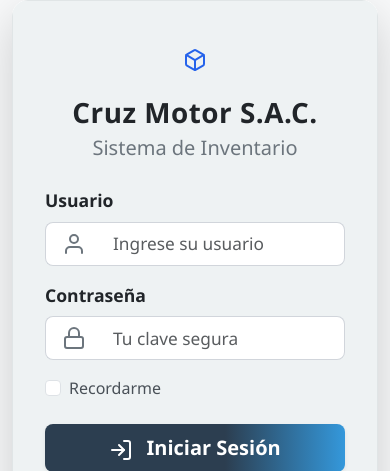
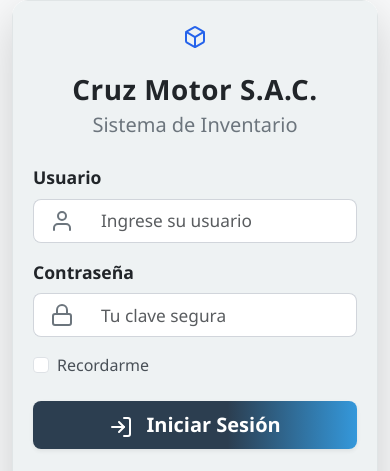
Before and after one commit to 1545218/cuzMotorSAC, a PHP site: page /CruzMotorSAC/?page=login in a window 390 px wide. Shown: the top 471 px of the page. Run offline with PHP 8.4, Linux system fonts and the light colour scheme.

Commit message:
UI(login): compactar altura, fusion perfecta de paneles, overlay 55%, padding compacto y correcciones de alineación de labels/inputs

```diff
--- a/app/views/auth/login_layout.php
+++ b/app/views/auth/login_layout.php
@@ -14,10 +14,10 @@
 
 <body class="bg-light">
     <div class="container-fluid min-vh-100 d-flex align-items-center justify-content-center bg-light">
-    <div class="row w-100 g-0 flex-md-nowrap shadow-lg rounded-4 overflow-hidden" style="max-width: 950px; min-height: 520px; background: #fff;">
+    <div class="row w-100 g-0 flex-md-nowrap shadow-lg rounded-4 overflow-hidden" style="max-width: 950px; min-height: 420px; background: #fff;">
             <!-- Login SIEMPRE visible a la izquierda -->
-            <div class="col-12 col-md-6 d-flex align-items-center justify-content-center p-0 order-1 order-md-1" style="min-height:520px;">
-                <div class="w-100 login-glass-card d-flex flex-column justify-content-center align-items-center" style="max-width: 390px; min-height: 100%; padding: 40px 32px;">
+            <div class="col-12 col-md-6 d-flex align-items-stretch justify-content-center p-0 order-1 order-md-1" style="min-height:420px;">
+                <div class="w-100 login-glass-card d-flex flex-column justify-content-center align-items-center" style="max-width: 390px; min-height: 100%; padding: 24px 20px;">
                     <div class="mb-4 w-100">
                         <div class="text-center mb-3">
                             <i data-feather="box" class="feather-icon fa-3x text-primary mb-2"></i>
@@ -64,7 +64,7 @@
                 </div>
             </div>
             <!-- Carrusel visual automotriz a la derecha -->
-            <div class="col-12 col-md-6 d-flex p-0 carrusel-login-bg align-items-center justify-content-center order-2 order-md-2" style="min-height:520px;">
+            <div class="col-12 col-md-6 d-flex p-0 carrusel-login-bg align-items-center justify-content-center order-2 order-md-2" style="min-height:420px;">
                 <div id="loginCarousel" class="carousel carousel-fade slide w-100" data-bs-ride="carousel" data-bs-interval="2000" data-bs-pause="hover">
                     <div class="carousel-inner w-100">
                         <div class="carousel-item active w-100 d-flex flex-column justify-content-center align-items-center" style="background-image: url('<?= BASE_PATH ?>/public/images/race-car-4503692.jpg');">
--- a/public/css/login_carrusel.css
+++ b/public/css/login_carrusel.css
@@ -3,11 +3,11 @@
     position: relative;
     width: 100%;
     height: 100%;
-    min-height: 520px;
+    min-height: 420px; /* altura optimizada */
     background: #2c3e50;
     overflow: hidden;
     display: flex;
-    align-items: stretch;
+    align-items: stretch; /* asegurar que los paneles ocupen 100% */
 }
 .carrusel-login-bg .carousel-item {
     height: 100%;
@@ -20,21 +20,21 @@
     position: absolute;
     inset: 0;
     /* Overlay oscuro semitransparente para mejorar legibilidad sobre imágenes de taller */
-    background: rgba(0,0,0,0.5); /* 50% black */
+    background: rgba(0,0,0,0.55); /* 55% black para mayor contraste */
     z-index: 1;
 }
 .carrusel-content {
     position: relative;
     z-index: 2;
     color: #ffffff; /* texto en blanco puro para máxima legibilidad */
-    /* padding unificado para orden visual */
-    padding: 40px 32px;
+    /* padding unificado y compacto para orden visual */
+    padding: 24px 20px;
     max-width: 420px;
-    min-height: 340px;
+    min-height: 100%;
     display: flex;
     flex-direction: column;
     justify-content: center;
-    height: 100%;
+    height: 100%; /* ocupar toda la altura del panel */
 }
 .carrusel-content h2 {
     font-size: 2rem;
@@ -71,11 +71,11 @@
     position: absolute;
     left: 0;
     right: 0;
-    bottom: 1.5rem; /* distancia desde el borde inferior */
+    bottom: 1.25rem; /* ligeramente más compacto */
     display: flex;
     justify-content: center; /* centrar horizontalmente */
-    padding: 0 1.25rem; /* espacio lateral para que no queden pegados a la esquina */
-    gap: 12px; /* separación uniforme entre puntos */
+    padding: 0 1rem; /* espacio lateral para que no queden pegados a la esquina */
+    gap: 10px; /* separación uniforme entre puntos */
     z-index: 3; /* sobre el overlay */
     margin: 0; /* eliminar margen por defecto */
 }
--- a/public/css/login_layout.css
+++ b/public/css/login_layout.css
@@ -20,6 +20,14 @@ body {
     color: #222;
     font-size: 1.1rem;
 }
+/* Alinear icono y texto de la etiqueta para evitar desplazamientos y
+   mejorar legibilidad (evita posiciones erráticas de las letras) */
+.login-glass-card .form-label {
+    display: flex;
+    align-items: center;
+    gap: 0.5rem;
+    margin-bottom: 0.5rem;
+}
 .form-control {
     border-radius: 0.5rem;
     border: 1px solid #e3e9f7;
@@ -31,6 +39,9 @@ body {
     border-color: #2563eb;
     box-shadow: 0 0 0 0.15rem rgba(37,99,235,.15);
     background: #fff;
+}
+.login-glass-card .form-control {
+    height: 44px; /* asegurar altura consistente */
 }
 .btn-primary {
     background: linear-gradient(90deg, #2563eb 60%, #0d6efd 100%);
```
